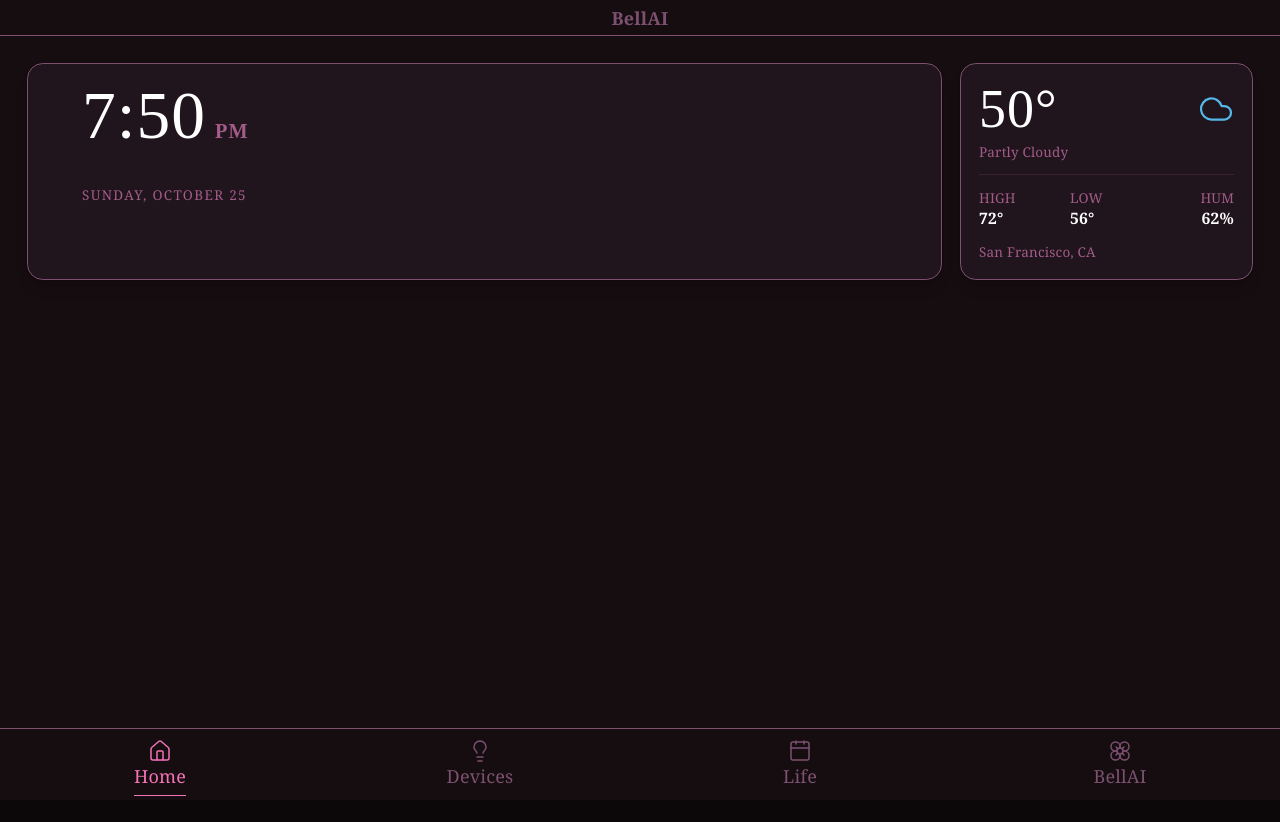
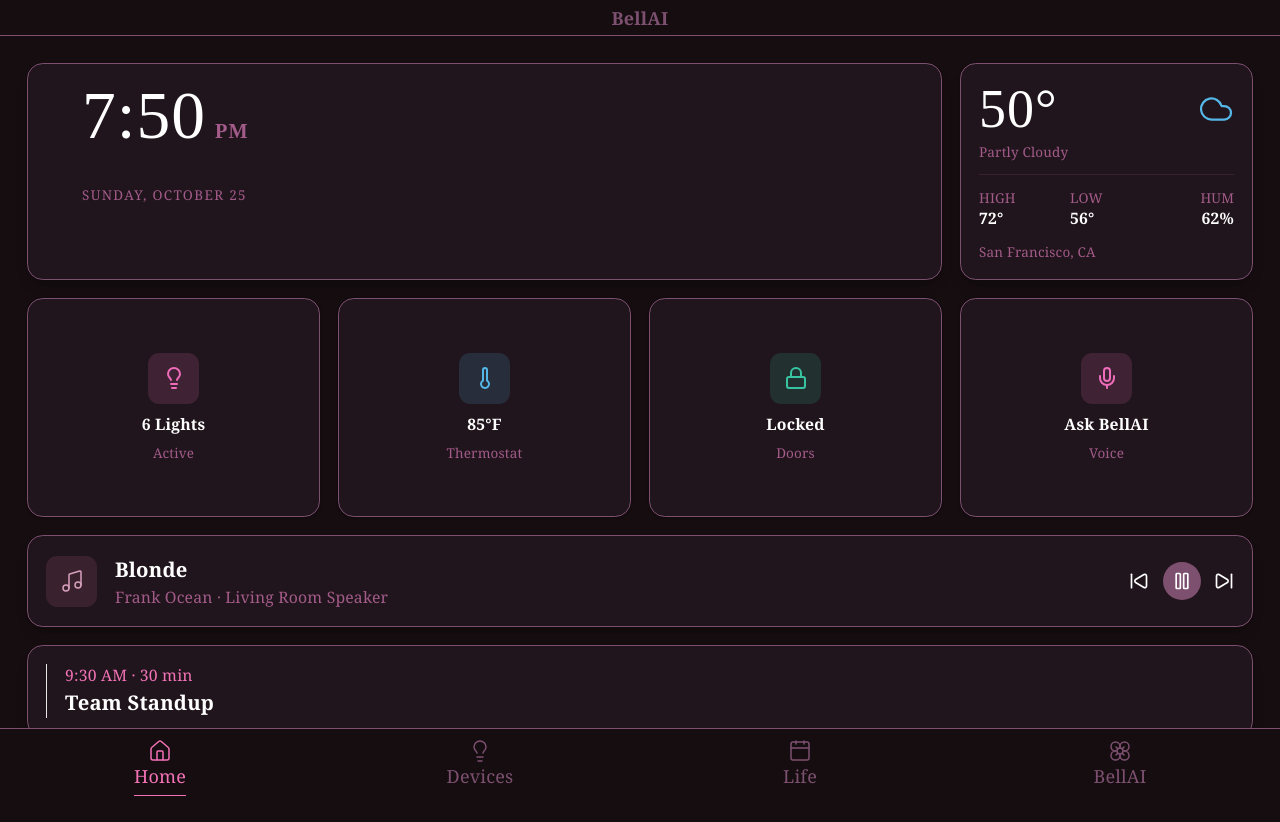
Before and after one commit to APandaWithAPlan/BellAI, a React (Vite) app in the folder RaspPI-Server/frontend/: page / in a window 1280 px wide. Shown: the top 822 px of the page. Before the commit the page ends 800 px from the top, so only its background shows below. Built offline with nearby package versions, Linux system fonts and the light colour scheme.

Commit message:
Create Device, Music, and Event cards

```diff
--- a/RaspPI-Server/frontend/src/components/DeviceCard.jsx
+++ b/RaspPI-Server/frontend/src/components/DeviceCard.jsx
@@ -0,0 +1,25 @@
+import { Card, CardContent } from "./ui/card"
+
+function DeviceCard({ icon: Icon, value, label, color }) {
+  return (
+    <Card className="h-full rounded-xl border border-[#7d5070] bg-[#20151c] text-white">
+      <CardContent className="flex flex-col items-center justify-center gap-2 p-4">
+
+        <div className="rounded-lg bg-[#39212e] p-3" style={{ backgroundColor: `color-mix(in srgb, ${color} 15%, transparent)` }}>
+          <Icon size={24} color={color} />
+        </div>
+
+        <p className="text-sm font-semibold">
+          {value}
+        </p>
+
+        <p className="text-xs text-[#a35b89]">
+          {label}
+        </p>
+
+      </CardContent>
+    </Card>
+  )
+}
+
+export default DeviceCard
--- a/RaspPI-Server/frontend/src/components/EventCard.jsx
+++ b/RaspPI-Server/frontend/src/components/EventCard.jsx
@@ -0,0 +1,30 @@
+import { Card, CardContent } from "./ui/card"
+import { Separator } from "@/components/ui/separator"
+import { EighthNote, Pause, SkipForward, SkipBack } from "lucide-react"
+
+function EventCard({ time, timeUntil, title }) {
+  return (
+    <Card className="rounded-xl border border-[#7d5070] bg-[#20151c] p-4 text-white shadow-lg">
+      <CardContent className="flex items-center justify-between gap-4 p-0">
+
+        <div className="flex min-w-0 items-center gap-4">
+
+            <Separator orientation="vertical" />
+
+          <div className="min-w-0">
+            <p className="text-sm text-[#f472b6]">
+              {time} · {timeUntil} min
+            </p>
+            <p className="text-lg font-semibold">
+                {title}
+            </p>
+          </div>
+
+        </div>
+
+      </CardContent>
+    </Card>
+  )
+}
+
+export default EventCard
--- a/RaspPI-Server/frontend/src/components/MusicCard.jsx
+++ b/RaspPI-Server/frontend/src/components/MusicCard.jsx
@@ -0,0 +1,50 @@
+import { Card, CardContent } from "./ui/card"
+import { EighthNotes, Pause, SkipForward, SkipBack } from "lucide-react"
+
+function MusicCard({ song, artist, device }) {
+  return (
+    <Card className="rounded-xl border border-[#7d5070] bg-[#20151c] p-4 text-white shadow-lg">
+      <CardContent className="flex items-center justify-between gap-4 p-0">
+
+        <div className="flex min-w-0 items-center gap-4">
+
+          <div className="rounded-lg bg-[#39212e] p-3">
+            <EighthNotes size={24} strokeWidth={1.5} className="text-[#d89fbd]"/>
+          </div>
+
+          <div className="min-w-0">
+            <h3 className="truncate text-lg font-semibold">
+              {song}
+            </h3>
+
+            <p className="truncate text-sm text-[#a35b89]">
+              {artist} · {device}
+            </p>
+          </div>
+
+        </div>
+
+        <div className="flex shrink-0 items-center gap-3">
+          <button type="button">
+            <SkipBack size={20} />
+          </button>
+
+          <button
+            type="button"
+            aria-label="Pause"
+            className="rounded-full bg-[#7d5070] p-2"
+          >
+            <Pause size={20} />
+          </button>
+
+          <button type="button">
+            <SkipForward size={20} />
+          </button>
+        </div>
+
+      </CardContent>
+    </Card>
+  )
+}
+
+export default MusicCard
--- a/RaspPI-Server/frontend/src/pages/Home.jsx
+++ b/RaspPI-Server/frontend/src/pages/Home.jsx
@@ -1,16 +1,57 @@
 import DateTimeCard from "../components/DateTimeCard"
 import WeatherCard from "../components/WeatherCard"
+import DeviceCard from "../components/DeviceCard"
+import MusicCard from "../components/MusicCard"
+import EventCard from "../components/EventCard"
+import { Lightbulb, Thermometer, Lock, Mic } from "lucide-react"
+import { NavLink } from "react-router"
 
 function Home() {
     return (
         <div className="grid grid-cols-4 gap-4">
 
             <div className="col-span-3">
-            <DateTimeCard time="7:50" date="SUNDAY, OCTOBER 25" period="PM" />
+                <DateTimeCard time="7:50" date="SUNDAY, OCTOBER 25" period="PM" />
             </div>
 
             <div className="col-span-1">
                 <WeatherCard temperature="50" description="Partly Cloudy" high="72" low="56" hum="62" location="San Francisco, CA" />
+            </div>
+
+            <DeviceCard
+            icon={Lightbulb}
+            value="6 Lights"
+            label="Active"
+            color="#ef6cba"
+            />
+
+            <DeviceCard
+            icon={Thermometer}
+            value="85°F"
+            label="Thermostat"
+            color="#54b7e8"
+            />
+
+            <DeviceCard
+            icon={Lock}
+            value="Locked"
+            label="Doors"
+            color="#37c5a1"
+            />
+
+            <DeviceCard
+            icon={Mic}
+            value="Ask BellAI"
+            label="Voice"
+            color="#ef6cba"
+            />
+
+            <div className="col-span-4">
+                <MusicCard song="Blonde" artist="Frank Ocean" device="Living Room Speaker" />
+            </div>
+
+            <div className="col-span-4">
+                <EventCard time="9:30 AM" timeUntil="30" title="Team Standup" />
             </div>
 
         </div>
```
